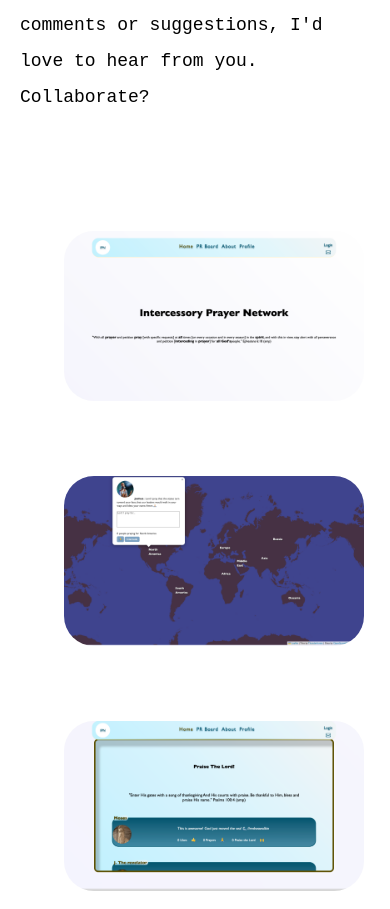
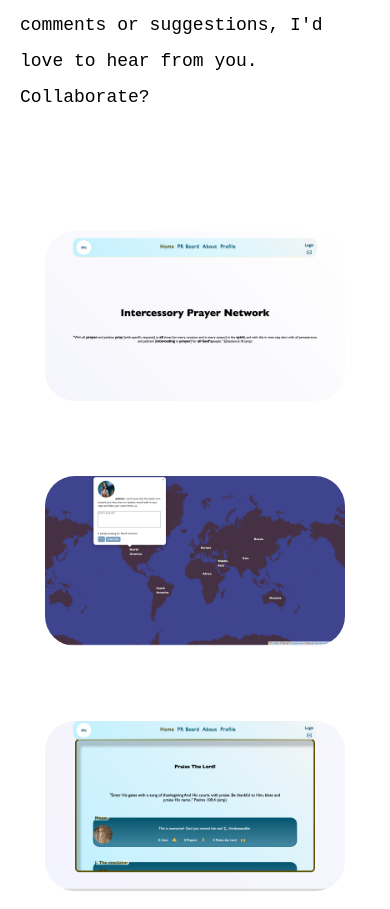
Before and after one commit to IvanBaez7/Ivans-dev-site, a plain HTML site: page home.html in a window 390 px wide. Shown: the part 1264-2173 px from the top of the page. Drawn offline with Linux system fonts and the light colour scheme.

Commit message:
Update home.css

```diff
--- a/home.css
+++ b/home.css
@@ -209,11 +209,15 @@ p a:hover {
   align-items: center; /* Vertically center */
 }
 
-iframe {
-  border: 40px solid rgba(9, 203, 251, 0.495);
-  border-radius: 30px;
-  margin-top: 50px;
-  width: 100vw;
+@media (max-width: 768px) {
+  .Project-grid {
+    grid-template-columns: repeat(
+      auto-fill,
+      minmax(200px, 1fr)
+    ); /* Adjust column size for smaller screens */
+    gap: 20px; /* Reduce gap between grid items */
+    padding: 2rem; /* Adjust padding for smaller screens */
+  }
 }
 
 .Project-grid {
@@ -222,6 +226,9 @@ iframe {
   gap: 60px;
   padding: 6rem 4rem;
   list-style: none;
+  /* Add flex properties to center grid items */
+  align-items: center;
+  justify-content: center;
 }
 
 .Project-grid li {
```
